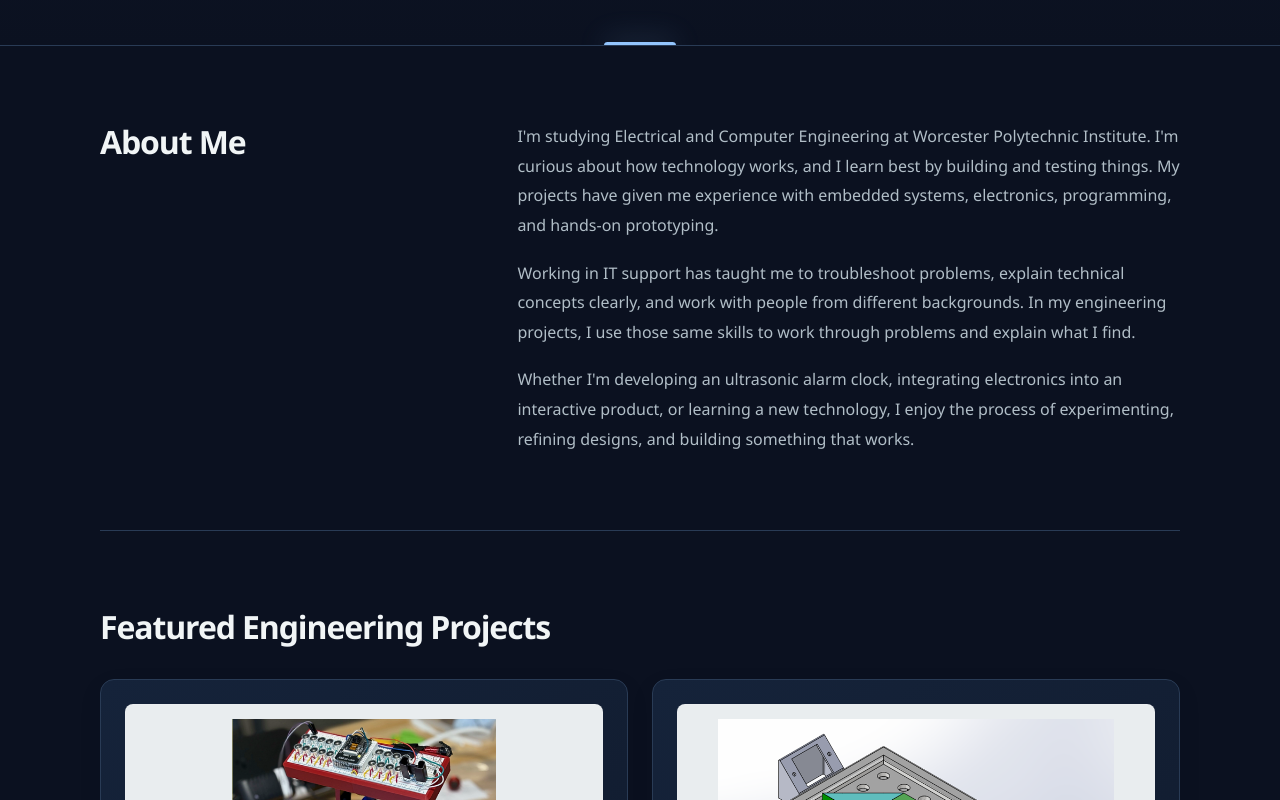
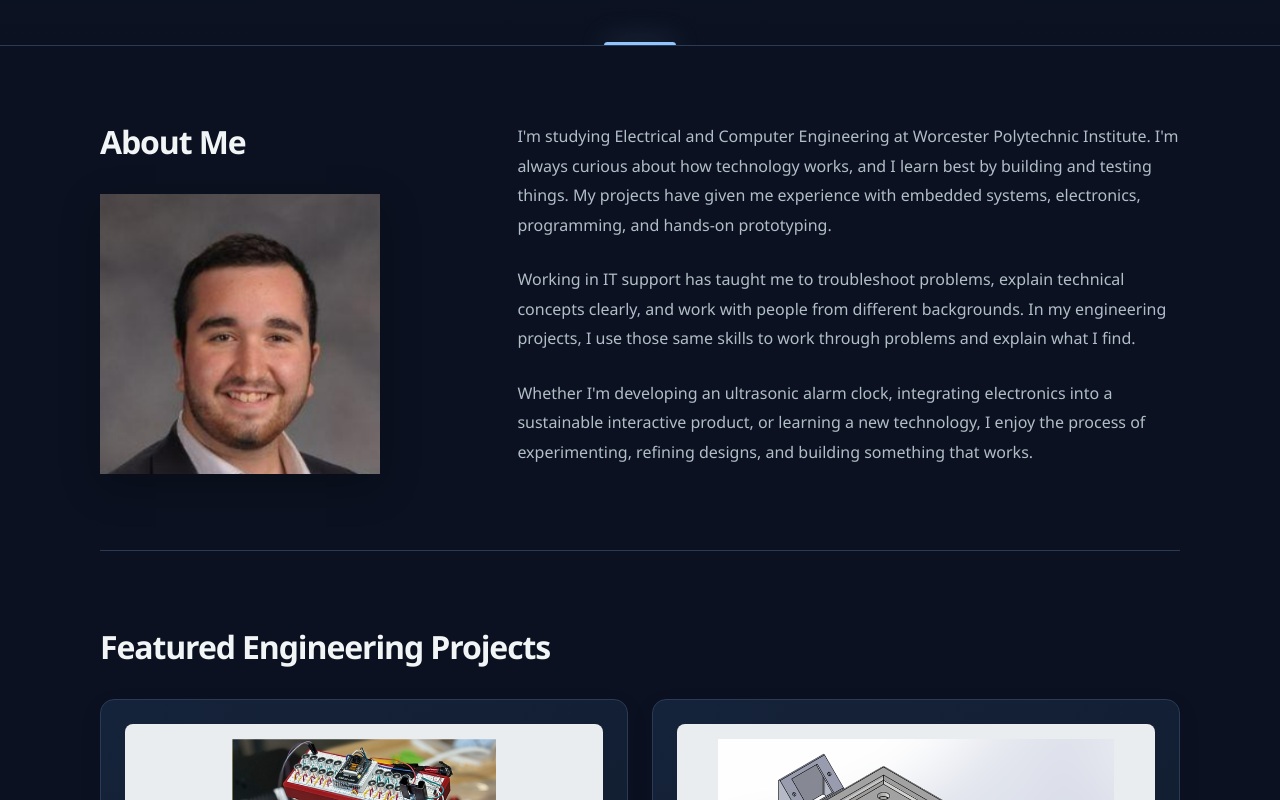
Before and after one commit to Yoni04/Engineering-Portfolio, a React (Vite) app: page / in a window 1280 px wide. Shown: the part 700-1500 px from the top of the page. Built offline with nearby package versions, Linux system fonts and the light colour scheme.

Commit message:
Add profile photo and prepare Vercel deployment

```diff
--- a/src/App.css
+++ b/src/App.css
@@ -90,6 +90,27 @@
   transform: translateX(-50%);
 }
 .hero-content { max-width: 1000px; margin-inline: auto; }
+.profile-photo {
+  display: block;
+  width: clamp(200px, 28vw, 280px);
+  max-width: 100%;
+  height: auto;
+  aspect-ratio: 1;
+  margin: 0 0 28px;
+  border: none;
+  border-radius: 0;
+  overflow: hidden;
+  box-shadow: 0 12px 36px #00000040;
+}
+.profile-photo img {
+  display: block;
+  width: 100%;
+  height: 100%;
+  aspect-ratio: 1;
+  object-fit: cover;
+  transform: scale(1.05);
+  transform-origin: left center;
+}
 .hero-intro {
   display: inline-flex;
   align-items: center;
@@ -223,6 +244,9 @@
   background: #e9edef;
 }
 .project-preview img { display: block; width: 100%; height: 100%; object-fit: contain; transition: transform 350ms ease; }
+.portfolio img[src="/projects/earlybird/EarlyBird1.png"] {
+  clip-path: inset(0 0 0 4%);
+}
 .project-category {
   display: block;
   color: var(--accent);
@@ -346,7 +370,8 @@
 
 @media (min-width: 901px) {
   #about { display: grid; grid-template-columns: 0.8fr 1.5fr; column-gap: 64px; }
-  #about h2 { grid-row: span 3; margin-bottom: 0; }
+  .about-profile { grid-row: span 3; }
+  #about .profile-photo { margin-bottom: 0; }
 }
 @media (min-width: 801px) {
   .project-category { min-height: 3.3em; }
--- a/src/App.tsx
+++ b/src/App.tsx
@@ -79,7 +79,7 @@ result:
   'behind Project Early Bird.',
 
 
-    technologies: ['STM32', 'PWM', 'Circuit Design'],
+    technologies: ['STM32', 'PWM', 'Circuit Design', 'Ultrasonic Audio', 'Arduino Mega', 'C'],
     highlights: [
   '40 kHz ultrasonic transducer integration',
   'STM32-based PWM signal generation',
@@ -300,11 +300,23 @@ useEffect(() => {
 
       <main id="main-content" tabIndex={-1}>
         <section id="about">
+          <div className="about-profile">
           <h2>About Me</h2>
+          <div className="profile-photo">
+          <img
+            src="/profile.png"
+            alt="Yonatan Konstantine"
+            width={330}
+            height={327}
+            loading="lazy"
+            decoding="async"
+          />
+          </div>
+          </div>
 
 <p>
   I'm studying Electrical and Computer Engineering at
-  Worcester Polytechnic Institute. I'm curious about how
+  Worcester Polytechnic Institute. I'm always curious about how
   technology works, and I learn best by building and testing
   things. My projects have given me experience with embedded
   systems, electronics, programming, and hands-on prototyping.
@@ -320,7 +332,7 @@ useEffect(() => {
 
 <p>
   Whether I'm developing an ultrasonic alarm clock,
-  integrating electronics into an interactive product,
+  integrating electronics into a sustainable interactive product,
   or learning a new technology, I enjoy the process
   of experimenting, refining designs, and building
   something that works.
```
Also changed, not shown: public/profile.png (added), vercel.json (added), 1 other file (tests, documents, lock files or other folders).
